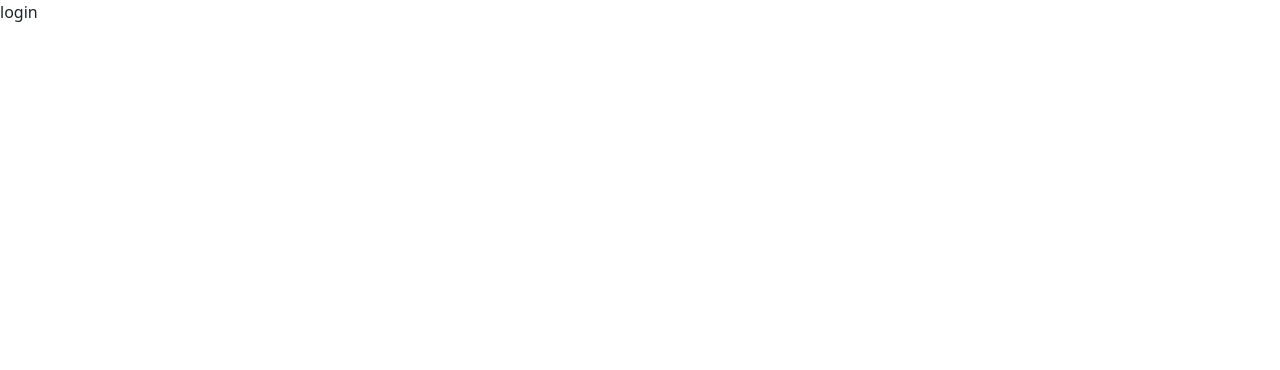
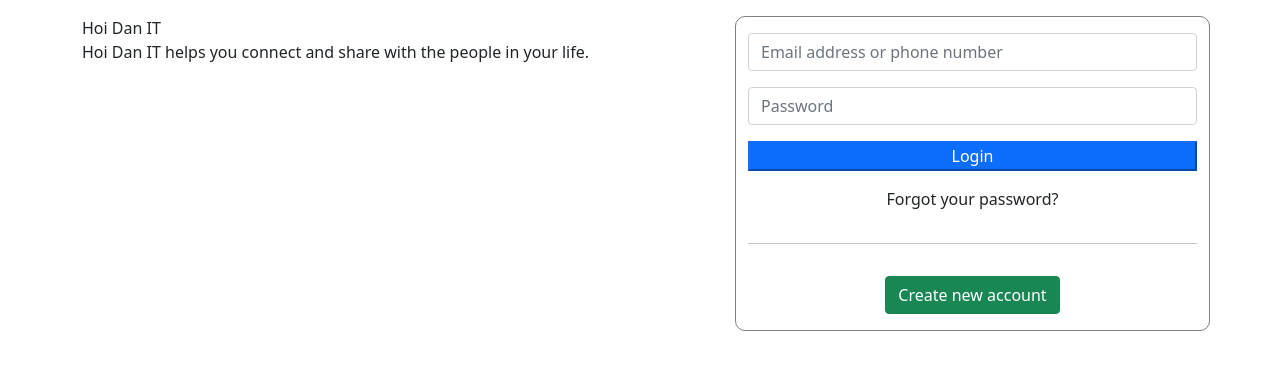
Before and after one commit to loinguyenduy/jwt-frontend-react, a React (Create React App) app: page /login in a window 1280 px wide. Shown: the top 370 px of the page. Built offline with nearby package versions, Linux system fonts and the light colour scheme.

Commit message:
'video9.3.1_formLogin'

```diff
--- a/src/components/Login/Login.js
+++ b/src/components/Login/Login.js
@@ -1,10 +1,38 @@
+import "./Login.scss";
 const Login = (props) => {
   return (
-    <div className="login-container">
-      login
+    <div className="login-container mt-3">
+      <div className="container">
+        <div className="row">
+          <div className="content-left col-7">
+            <div className="brand">Hoi Dan IT</div>
+            <div className="detail">
+              Hoi Dan IT helps you connect and share with the people in your
+              life.
+            </div>
+          </div>
+          <div className="content-right col-5 d-flex flex-column gap-3 py-3">
+            <input
+              type="text"
+              className="form-control"
+              placeholder="Email address or phone number"
+            />
+            <input
+              type="password"
+              className="form-control"
+              placeholder="Password"
+            />
+            <button className="btn-primary">Login</button>
+            <span className="text-center">Forgot your password?</span>
+            <hr />
+            <div className="text-center">
+              <button className="btn btn-success">Create new account</button>
+            </div>
+          </div>
+        </div>
+      </div>
     </div>
-
-  )
-}
+  );
+};
 
 export default Login;
--- a/src/components/Login/Login.scss
+++ b/src/components/Login/Login.scss
@@ -0,0 +1,6 @@
+.login-container {
+  .content-right {
+    border: 1px solid grey;
+    border-radius: 10px;
+  }
+}
```
